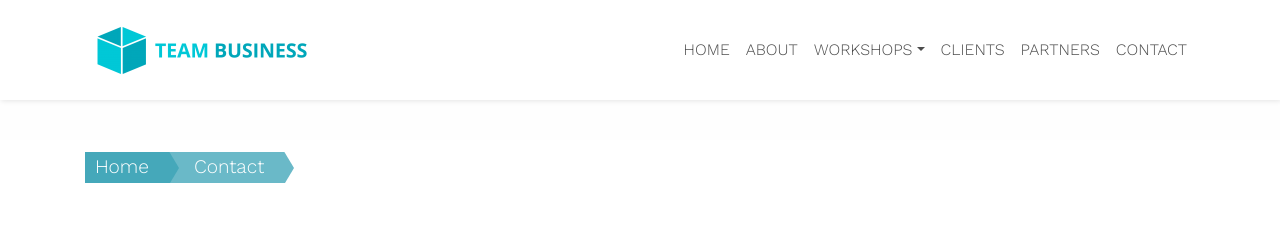
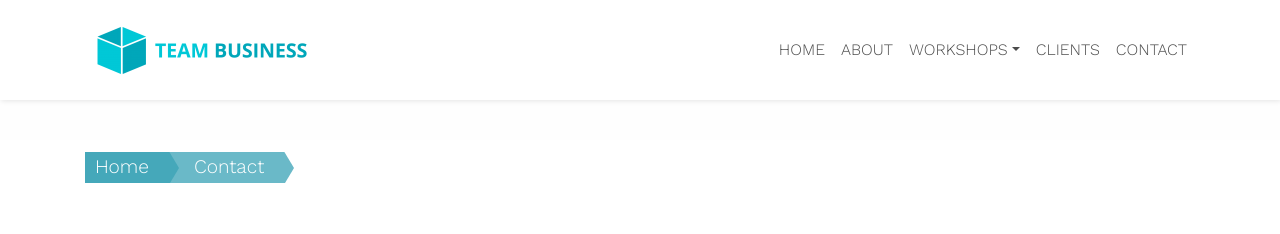
Before and after one commit to zac-heisey/team-business, a Jekyll site: the page built from _pages/contact.md, in a window 1280 px wide. Shown: the top 234 px of the page. Built offline with Jekyll 4.4.1, drawn with Linux system fonts in a browser that asks for light colours.

Commit message:
Update from Forestry.io Lara Azzam updated _data/menu.yml

```diff
--- a/_data/menu.yml
+++ b/_data/menu.yml
@@ -26,9 +26,6 @@ items:
 - title: Clients
   url: "/client-stories/"
   sub-items: []
-- title: Partners
-  url: "/partners/"
-  sub-items: []
 - title: Contact
   url: "/contact/"
   sub-items: []
```
